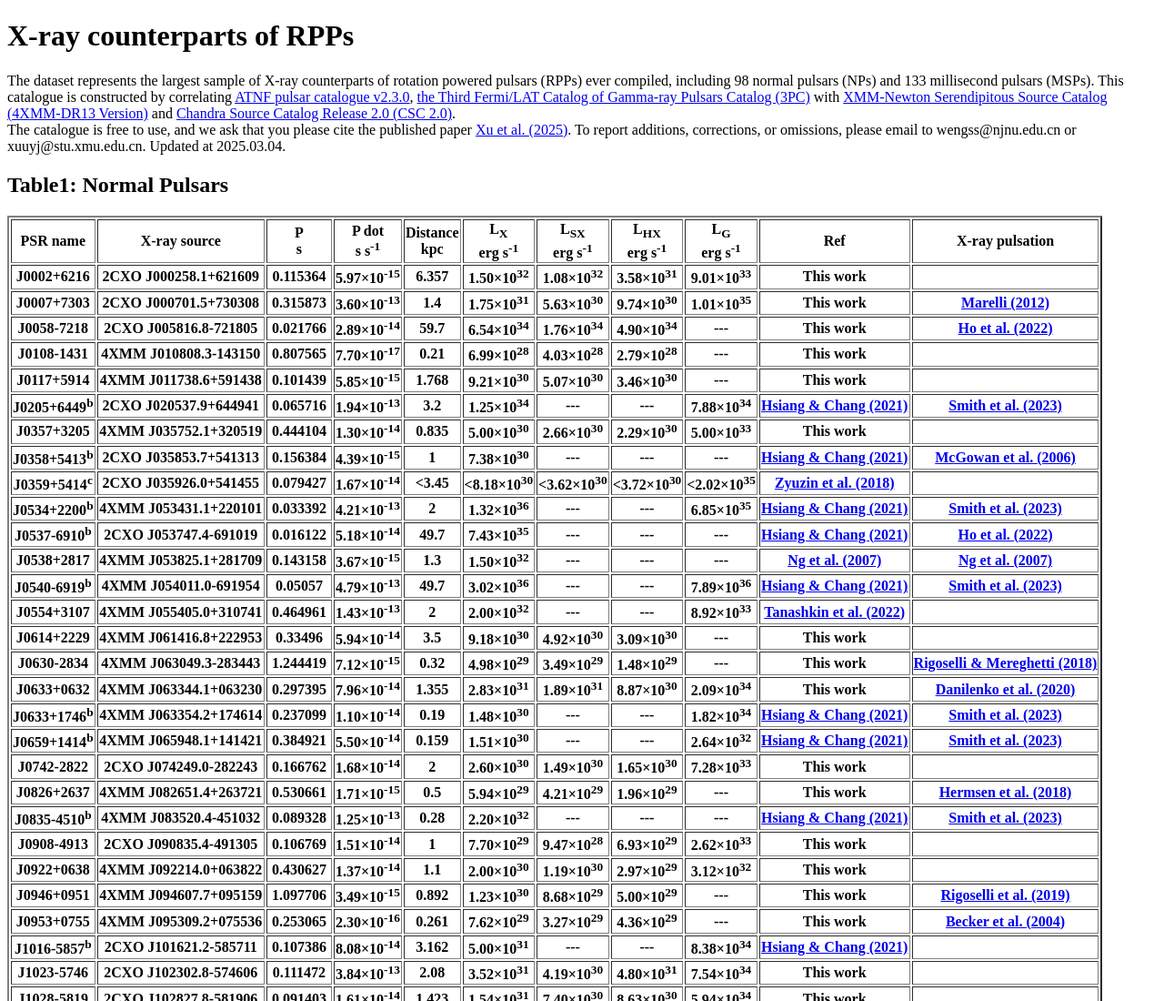
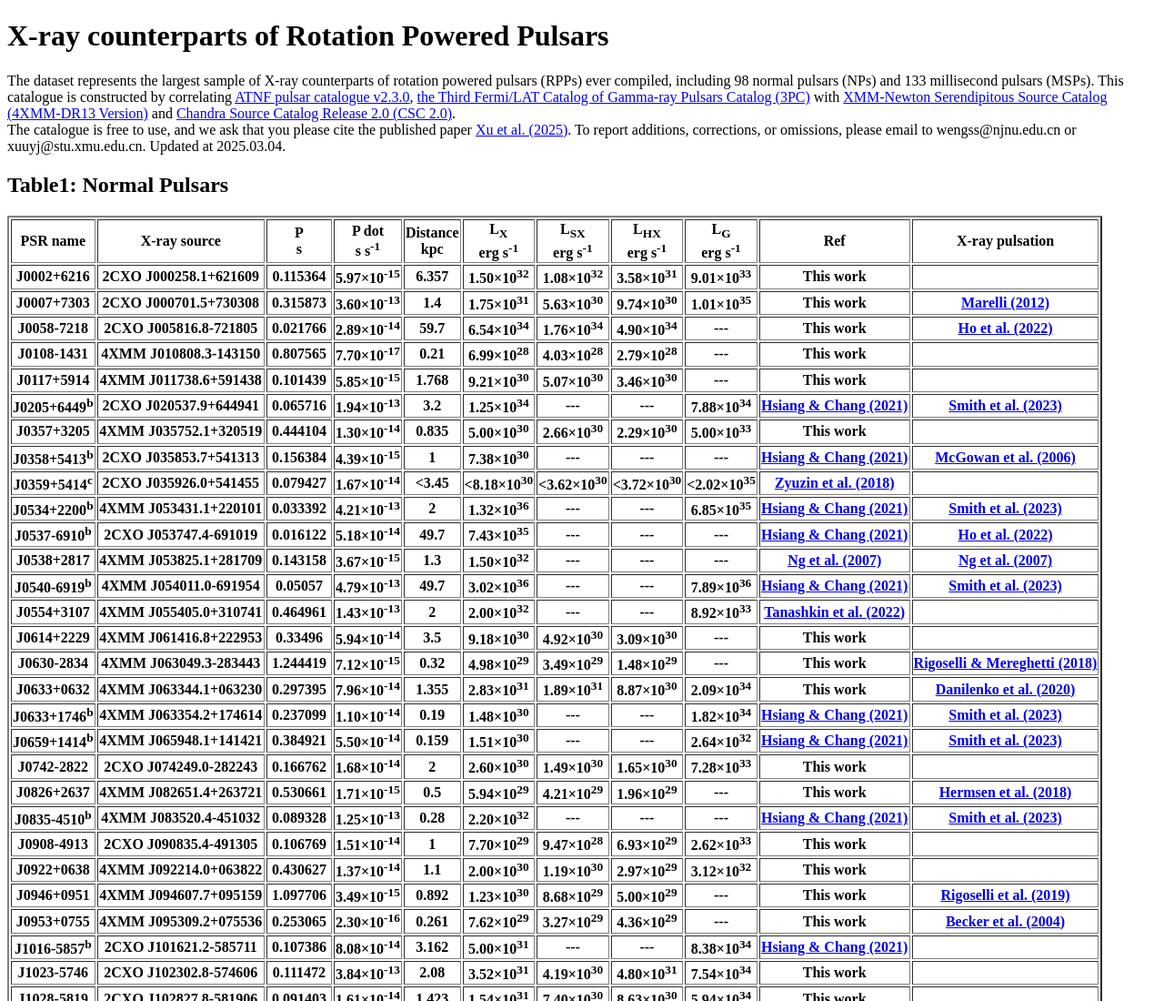
Before and after one commit to xray-pulsar/counterparts, a plain HTML site: page index.html in a window 1280 px wide. Shown: the top 1100 px of the page at 91% size. Drawn offline with Linux system fonts and the light colour scheme.

Commit message:
Update index.html

```diff
--- a/index.html
+++ b/index.html
@@ -12,7 +12,7 @@
 </head>
 
 <body>
-	<h1> X-ray counterparts of RPPs </h1>
+	<h1> X-ray counterparts of Rotation Powered Pulsars </h1>
 	<p>
 		The dataset represents the largest sample of X-ray counterparts of rotation powered pulsars (RPPs) ever compiled, including 98 normal pulsars (NPs) and 133 millisecond pulsars (MSPs).
 		This catalogue is constructed by correlating <a href="https://www.atnf.csiro.au/people/pulsar/psrcat/">ATNF pulsar catalogue v2.3.0</a>,
```
